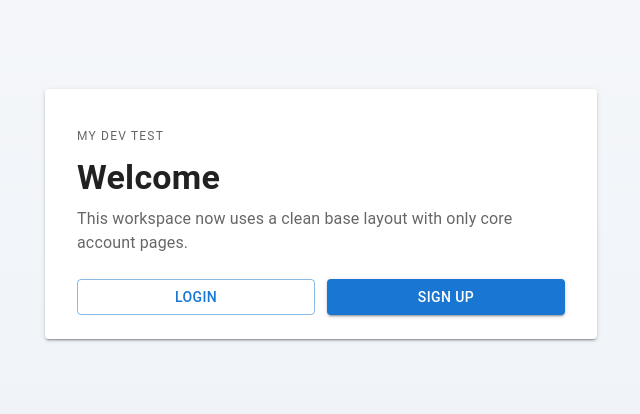
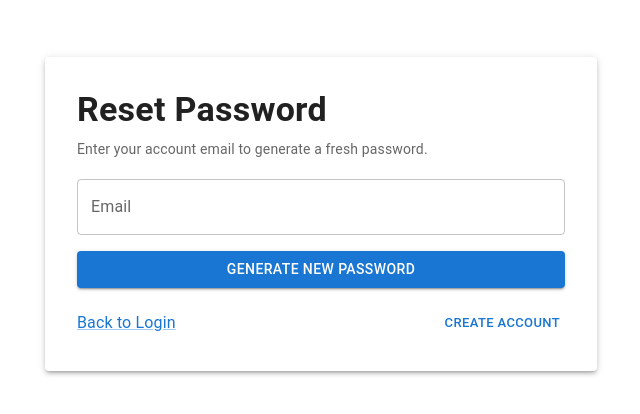
Before and after one commit to pradeep40423/my_dev_test, a React (Vite) app in the folder client/: page /reset-password in a window 1280 px wide. Before the commit this address led to /. Shown: the part 186-600 px from the top of the page, without its empty margins (319-959 px from the left). Built offline with nearby package versions, Linux system fonts and the light colour scheme.

Commit message:
Add auto-generated and reset password flows

```diff
--- a/client/src/App.jsx
+++ b/client/src/App.jsx
@@ -6,6 +6,7 @@ import Home from './pages/Home';
 import Login from './pages/Login';
 import Signup from './pages/Signup';
 import Dashboard from './pages/Dashboard';
+import ResetPassword from './pages/ResetPassword';
 
 const theme = createTheme({
   palette: {
@@ -44,6 +45,7 @@ function App() {
             <Route path="/" element={<Home />} />
             <Route path="/login" element={<Login />} />
             <Route path="/signup" element={<Signup />} />
+            <Route path="/reset-password" element={<ResetPassword />} />
             <Route
               path="/profile"
               element={
--- a/client/src/pages/Login.jsx
+++ b/client/src/pages/Login.jsx
@@ -125,6 +125,12 @@ const Login = () => {
           </Button>
         </form>
 
+        <Box sx={{ textAlign: 'right', mb: 1 }}>
+          <Link component={RouterLink} to="/reset-password" sx={{ fontWeight: 600 }}>
+            Forgot password?
+          </Link>
+        </Box>
+
         <Box sx={{ mt: 2, textAlign: 'center' }}>
           <Typography variant="body2">
             Don't have an account?{' '}
--- /dev/null
+++ b/client/src/pages/ResetPassword.jsx
@@ -0,0 +1,119 @@
+import { useState } from 'react';
+import {
+  Alert,
+  Box,
+  Button,
+  Container,
+  Link,
+  Paper,
+  Stack,
+  TextField,
+  Typography,
+} from '@mui/material';
+import { Link as RouterLink, useNavigate } from 'react-router-dom';
+import axios from 'axios';
+import { useToast } from '../components/ToastProvider';
+
+const ResetPassword = () => {
+  const navigate = useNavigate();
+  const { showToast } = useToast();
+  const [email, setEmail] = useState('');
+  const [error, setError] = useState('');
+  const [loading, setLoading] = useState(false);
+  const [newPassword, setNewPassword] = useState('');
+
+  const validateEmail = (value) => {
+    if (!value) return 'Email is required';
+    if (!/^[^\s@]+@[^\s@]+\.[^\s@]+$/.test(value)) return 'Invalid email format';
+    return '';
+  };
+
+  const handleSubmit = async (e) => {
+    e.preventDefault();
+    const validationError = validateEmail(email);
+    setError(validationError);
+
+    if (validationError) {
+      showToast('Please enter a valid email address.', 'warning');
+      return;
+    }
+
+    setLoading(true);
+    try {
+      const response = await axios.post('http://localhost:5000/api/reset-password', {
+        email,
+      });
+
+      setNewPassword(response.data.newPassword || '');
+      showToast('Password regenerated successfully.', 'success');
+    } catch (requestError) {
+      showToast(
+        requestError.response?.data?.message || 'Reset password failed. Please try again.',
+        'error',
+      );
+      setNewPassword('');
+    } finally {
+      setLoading(false);
+    }
+  };
+
+  return (
+    <Container maxWidth="sm" sx={{ display: 'flex', alignItems: 'center', minHeight: '100vh' }}>
+      <Paper elevation={3} sx={{ p: 4, width: '100%' }}>
+        <Stack spacing={2.5}>
+          <Box>
+            <Typography variant="h4" component="h1" sx={{ fontWeight: 700 }}>
+              Reset Password
+            </Typography>
+            <Typography variant="body2" color="text.secondary" sx={{ mt: 1 }}>
+              Enter your account email to generate a fresh password.
+            </Typography>
+          </Box>
+
+          <form onSubmit={handleSubmit}>
+            <TextField
+              fullWidth
+              label="Email"
+              type="email"
+              value={email}
+              onChange={(e) => {
+                setEmail(e.target.value);
+                if (error) setError('');
+              }}
+              error={!!error}
+              helperText={error}
+              placeholder="you@example.com"
+            />
+
+            <Button
+              type="submit"
+              fullWidth
+              variant="contained"
+              sx={{ mt: 2 }}
+              disabled={loading}
+            >
+              {loading ? 'Generating...' : 'Generate New Password'}
+            </Button>
+          </form>
+
+          {newPassword && (
+            <Alert severity="success">
+              New password: <strong>{newPassword}</strong>
+            </Alert>
+          )}
+
+          <Stack direction="row" justifyContent="space-between" alignItems="center">
+            <Link component={RouterLink} to="/login">
+              Back to Login
+            </Link>
+            <Button size="small" onClick={() => navigate('/signup')}>
+              Create Account
+            </Button>
+          </Stack>
+        </Stack>
+      </Paper>
+    </Container>
+  );
+};
+
+export default ResetPassword;
--- a/client/src/pages/Signup.jsx
+++ b/client/src/pages/Signup.jsx
@@ -24,6 +24,26 @@ const Signup = () => {
   });
   const [errors, setErrors] = useState({});
   const [loading, setLoading] = useState(false);
+
+  const generatePassword = () => {
+    const chars = 'ABCDEFGHJKLMNPQRSTUVWXYZabcdefghijkmnopqrstuvwxyz23456789!@#$%^&*';
+    let generated = '';
+    for (let i = 0; i < 12; i += 1) {
+      generated += chars.charAt(Math.floor(Math.random() * chars.length));
+    }
+
+    setFormData(prev => ({
+      ...prev,
+      password: generated,
+      confirmPassword: generated,
+    }));
+    setErrors(prev => ({
+      ...prev,
+      password: '',
+      confirmPassword: '',
+    }));
+    showToast('A secure password was generated for you.', 'info');
+  };
 
   const validateForm = () => {
     const newErrors = {};
@@ -158,6 +178,10 @@ const Signup = () => {
             placeholder="••••••••"
           />
 
+          <Button variant="text" onClick={generatePassword} sx={{ mt: 1 }}>
+            Auto Generate Password
+          </Button>
+
           <TextField
             fullWidth
             label="Confirm Password"
```
Also changed, not shown: 1 other file (tests, documents, lock files or other folders).
